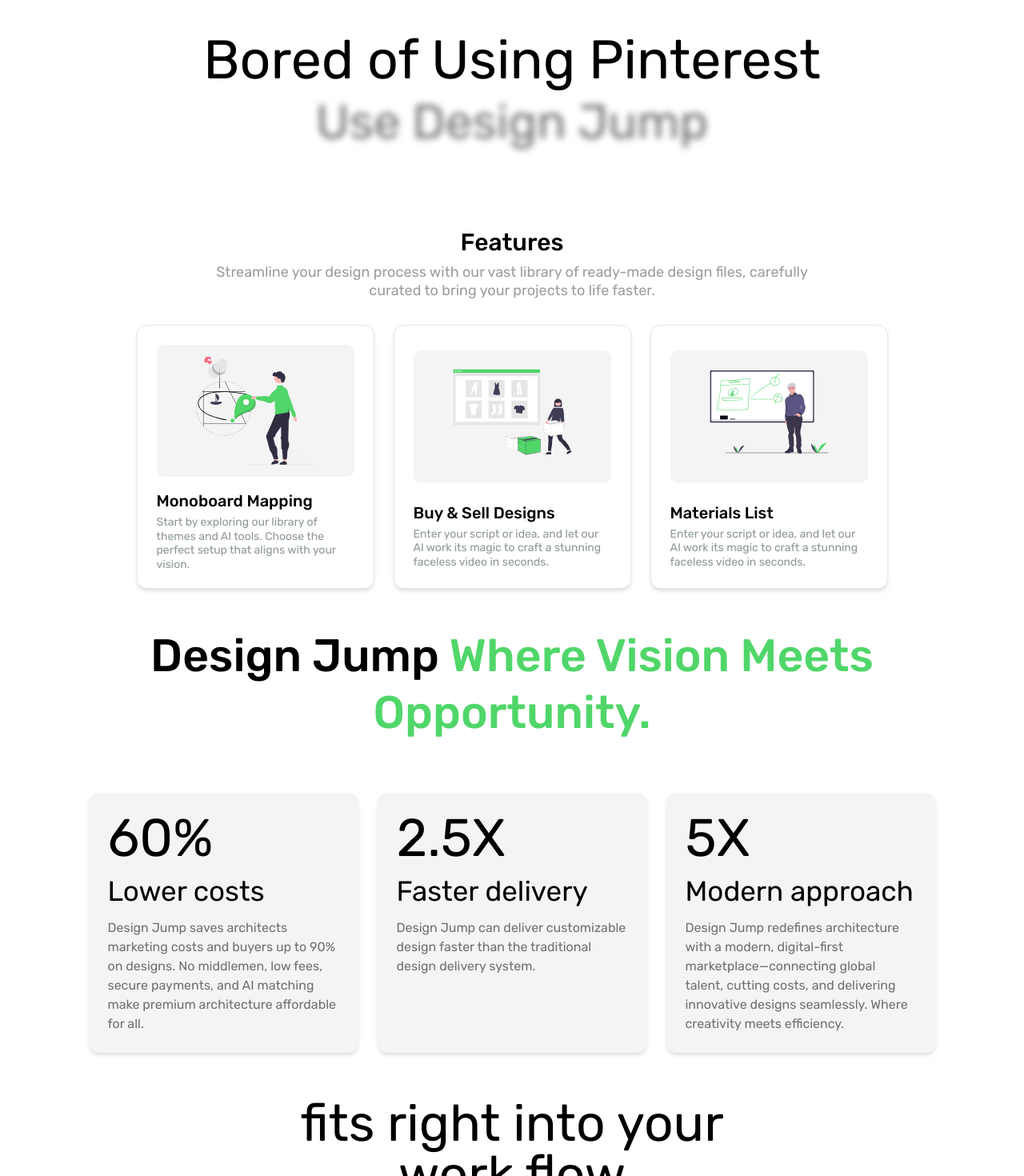
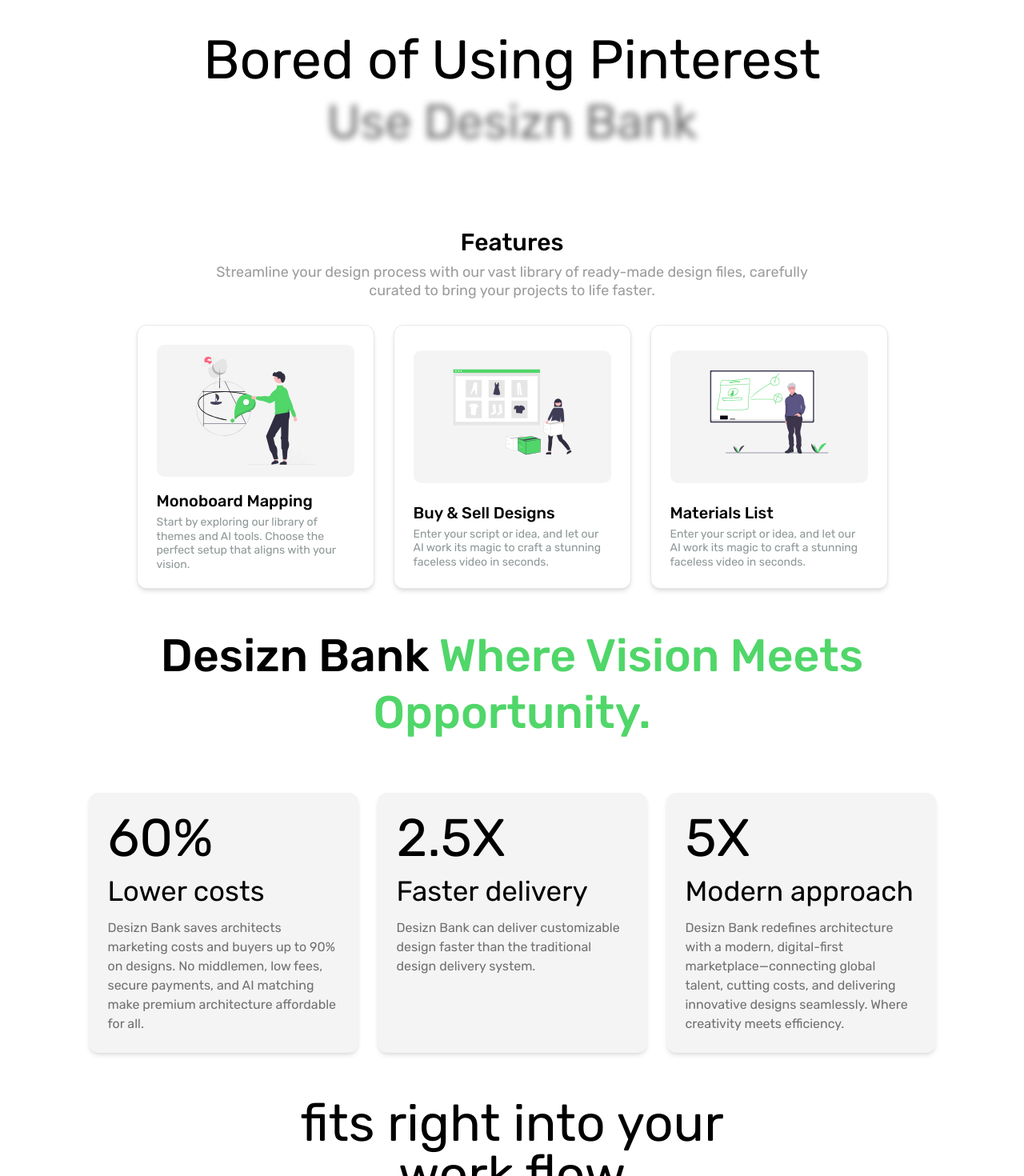
Before and after one commit to Fahad-Dezloper/Jump, a Next.js app: page / in a window 1280 px wide. Shown: the part 1760-3230 px from the top of the page at 80% size. Built offline with nearby package versions, Linux system fonts and the light colour scheme.

Commit message:
metadata changes

```diff
--- a/app/components/Section3.tsx
+++ b/app/components/Section3.tsx
@@ -18,7 +18,7 @@ const Section3 = () => {
           transition={{ duration: 0.5 }}
           className="text-2xl sm:text-3xl md:text-4xl lg:text-[60px] text-[#707070] blur-sm mt-2"
         >
-          Use Design Jump
+          Use Desizn Bank
         </motion.h2>
       </div>
     </div>
--- a/app/components/Usefullness.tsx
+++ b/app/components/Usefullness.tsx
@@ -7,21 +7,21 @@ const Usefullness = () => {
       value: "60%",
       title: "Lower costs",
       description:
-        "Design Jump saves architects marketing costs and buyers up to 90% on designs. No middlemen, low fees, secure payments, and AI matching make premium architecture affordable for all.",
+        "Desizn Bank saves architects marketing costs and buyers up to 90% on designs. No middlemen, low fees, secure payments, and AI matching make premium architecture affordable for all.",
     },
     {
       id: 2,
       value: "2.5X",
       title: "Faster delivery",
       description:
-        "Design Jump can deliver customizable design faster than the traditional design delivery system.",
+        "Desizn Bank can deliver customizable design faster than the traditional design delivery system.",
     },
     {
       id: 3,
       value: "5X",
       title: "Modern approach",
       description:
-        "Design Jump redefines architecture with a modern, digital-first marketplace—connecting global talent, cutting costs, and delivering innovative designs seamlessly. Where creativity meets efficiency.",
+        "Desizn Bank redefines architecture with a modern, digital-first marketplace—connecting global talent, cutting costs, and delivering innovative designs seamlessly. Where creativity meets efficiency.",
     },
   ];
 
@@ -29,7 +29,7 @@ const Usefullness = () => {
     <div className="font-primary flex flex-col items-center gap-16 px-4 md:px-6">
       {/* Heading */}
       <h2 className="text-[40px] sm:text-[50px] md:text-[57px] font-medium leading-tight text-center">
-        Design Jump{" "}
+      Desizn Bank{" "}
         <span className="text-[#50D669]">
           Where Vision Meets <br /> Opportunity.
         </span>
--- a/app/layout.tsx
+++ b/app/layout.tsx
@@ -14,8 +14,13 @@ const rubik = Rubik({
 
 
 export const metadata: Metadata = {
-  title: "Create Next App",
-  description: "Generated by create next app",
+  title: "Desizn Bank",
+  description: "",
+  icons: "/logo.ico",
+  // icons: {
+  //   shortcut: "/logo.ico",
+  //   apple: "/logo.ico"
+  // }
 };
 
 export default function RootLayout({
```
Also changed, not shown: 1 other file (tests, documents, lock files or other folders).
